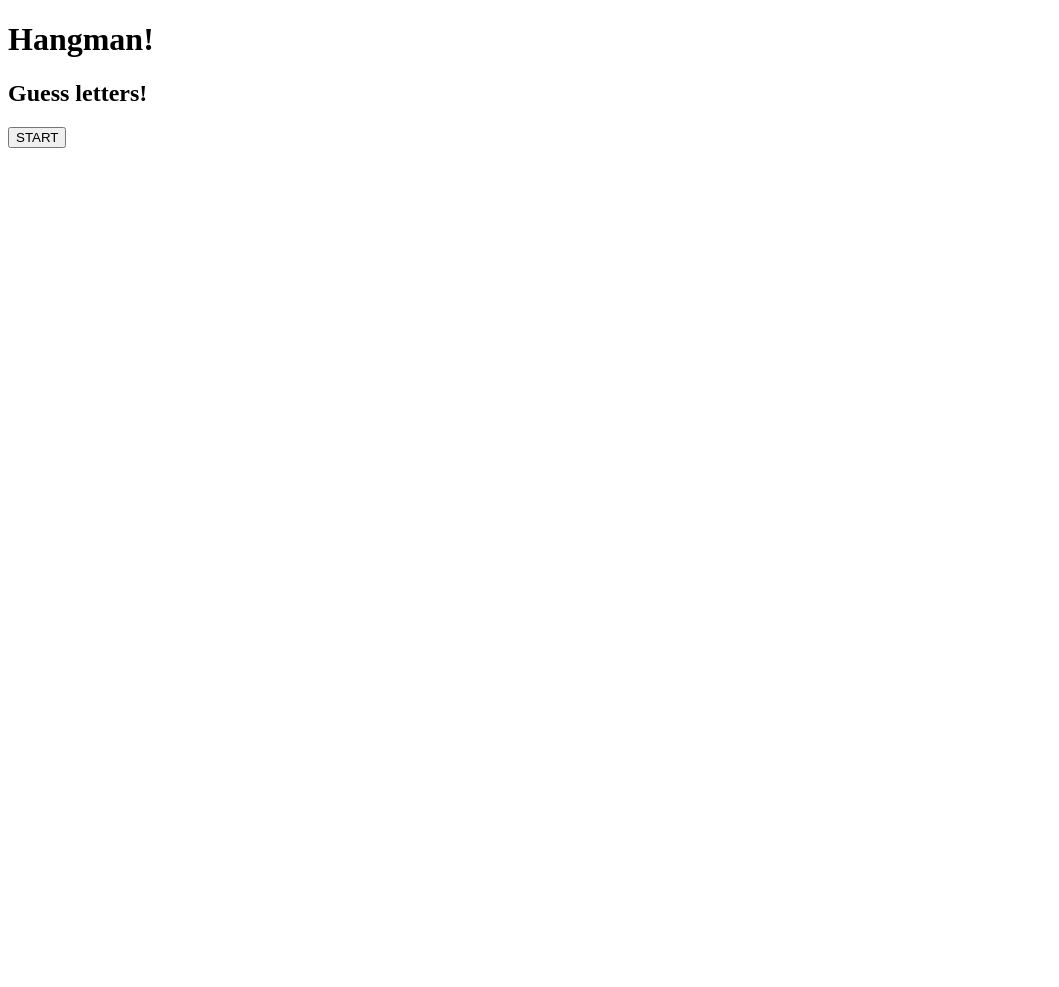
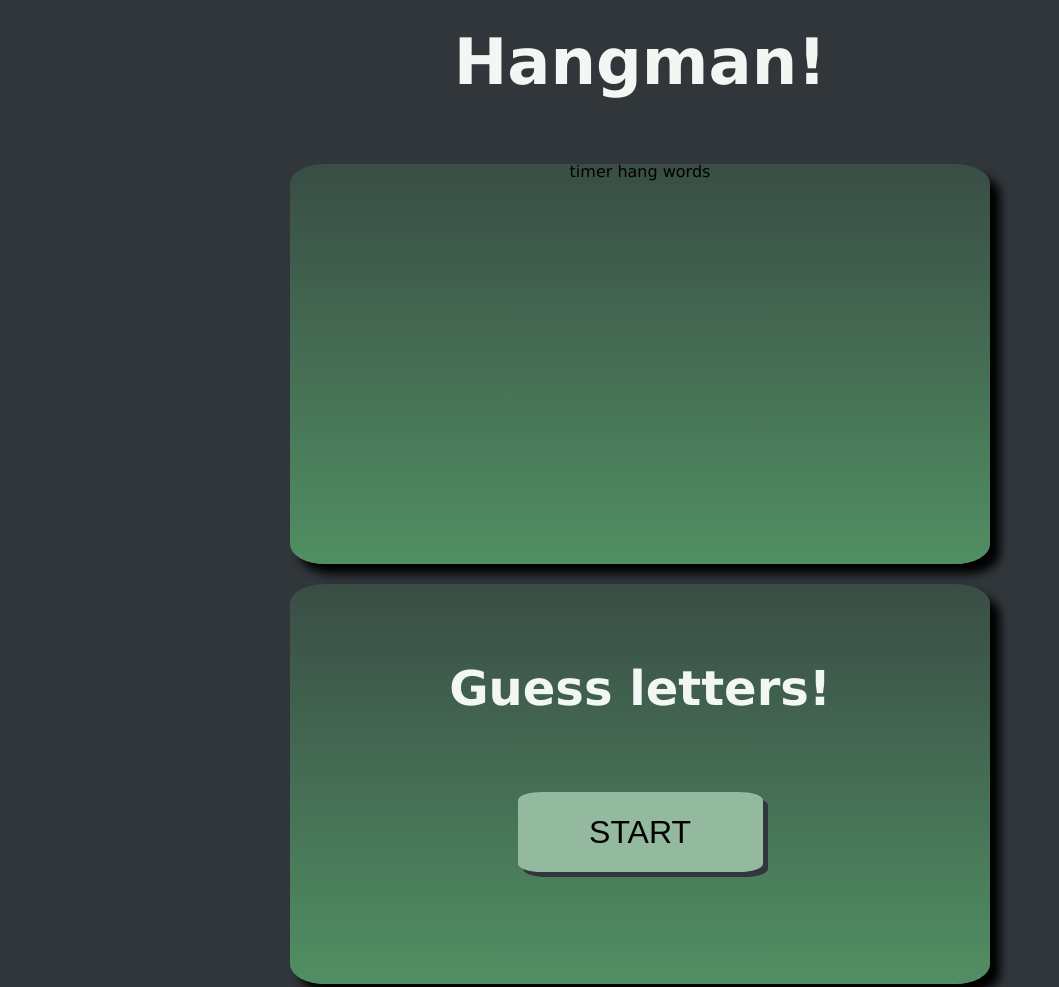
Before and after one commit to mcampb8/Hangman, a plain HTML site: page index.html in a window 1280 px wide. Shown: the top 987 px of the page, without its empty margins (0-1059 px from the left). Before the commit the page ends 800 px from the top, so only its background shows below. Drawn offline with Linux system fonts and the light colour scheme.

Commit message:
added css

```diff
--- /dev/null
+++ b/assets/css/reset.css
@@ -0,0 +1,48 @@
+/* http://meyerweb.com/eric/tools/css/reset/
+   v2.0 | 20110126
+   License: none (public domain)
+*/
+
+html, body, div, span, applet, object, iframe,
+h1, h2, h3, h4, h5, h6, p, blockquote, pre,
+a, abbr, acronym, address, big, cite, code,
+del, dfn, em, img, ins, kbd, q, s, samp,
+small, strike, strong, sub, sup, tt, var,
+b, u, i, center,
+dl, dt, dd, ol, ul, li,
+fieldset, form, label, legend,
+table, caption, tbody, tfoot, thead, tr, th, td,
+article, aside, canvas, details, embed,
+figure, figcaption, footer, header, hgroup,
+menu, nav, output, ruby, section, summary,
+time, mark, audio, video {
+	margin: 0;
+	padding: 0;
+	border: 0;
+	font-size: 100%;
+	font: inherit;
+	vertical-align: baseline;
+}
+/* HTML5 display-role reset for older browsers */
+article, aside, details, figcaption, figure,
+footer, header, hgroup, menu, nav, section {
+	display: block;
+}
+body {
+	line-height: 1;
+}
+ol, ul {
+	list-style: none;
+}
+blockquote, q {
+	quotes: none;
+}
+blockquote:before, blockquote:after,
+q:before, q:after {
+	content: '';
+	content: none;
+}
+table {
+	border-collapse: collapse;
+	border-spacing: 0;
+}
--- a/assets/css/style.css
+++ b/assets/css/style.css
@@ -0,0 +1,58 @@
+:root {
+    --bg-color: #31363b;
+    --second-color: #394D45;
+    --highlight: #93B99F;
+    --main-text: #518F63;
+    --sub-text: #F3F7F4;
+}
+
+body {
+    font-family: 'Lucida Sans', 'Lucida Sans Regular', 'Lucida Grande', 'Lucida Sans Unicode', Geneva, Verdana, sans-serif;
+    background-color: var(--bg-color);
+    margin: 30px;
+}
+
+header {
+    color: var(--sub-text);
+    text-align: center;
+    font-size: 400%;
+    font-weight: bold;
+}
+
+main {
+    display: inline-flex;
+    text-align: center;
+    flex-wrap: wrap;
+    width: 100%;
+    justify-content: center;
+    margin-top: 60px;
+}
+
+#letter-section,
+#start-section {
+    background-image: linear-gradient(var(--second-color),var(--main-text));
+    width: 700px;
+    height: 400px;
+    border-radius: 5%;
+    margin: 10px;
+    box-shadow: 10px 10px 10px black;
+}
+
+#start-section h2 {
+    font-size: 300%;
+    font-weight: bold;
+    padding: 50px;
+    margin-top: 30px;
+    color: var(--sub-text);
+}
+
+button {
+    width: 35%;
+    height: 20%;
+    margin-top: 30px;
+    background-color: var(--highlight);
+    border: 5px solid var(--highlight);
+    font-size: 200%;
+    border-radius: 10%;
+    box-shadow: 5px 5px var(--bg-color);
+}
--- a/index.html
+++ b/index.html
@@ -5,8 +5,10 @@
         <meta charset="UTF-8">
         <meta name="viewport" content="width=device-width, initial-scale=1.0">
         <meta http-equiv="X-UA-Compatible" content="ie=edge">
-        <link rel="stylsheet" href="/assets/css/style.css">
         <title>Hangman</title>
+        <link rel="stylesheet" href="./assets/css/reset.css">
+        <link rel="stylesheet" href="./assets/css/style.css">
+
     </head>
     <body>
         <header>
@@ -14,8 +16,8 @@
         </header>
         <main>
             <section id="letter-section">
-                <span id="timer"></span>
-                <span id="hang-words"></span>
+                <span id="timer">timer</span>
+                <span id="hang-words">hang words</span>
             </section>
             <section id="start-section">
                 <h2>Guess letters!</h2>
```
